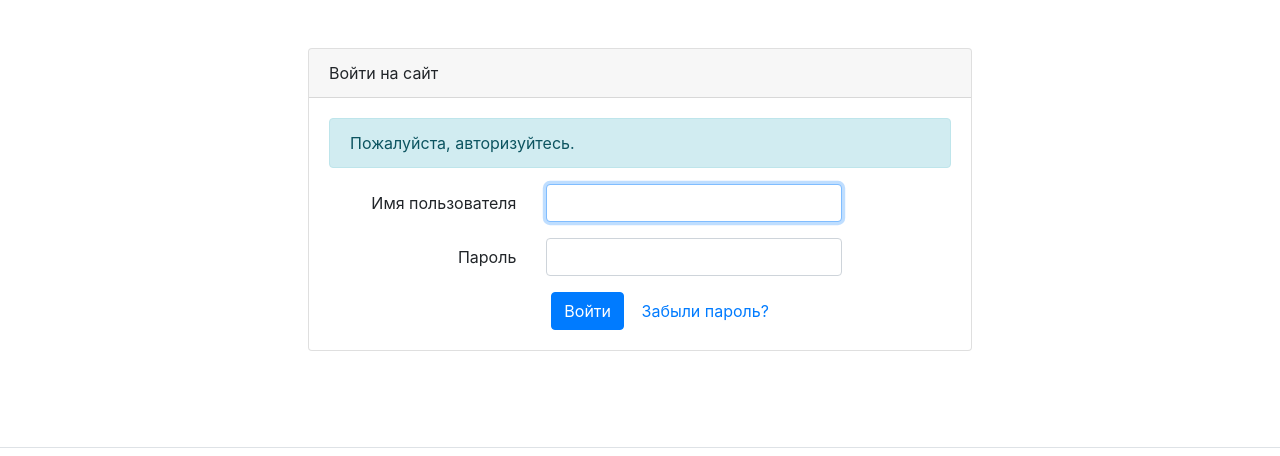
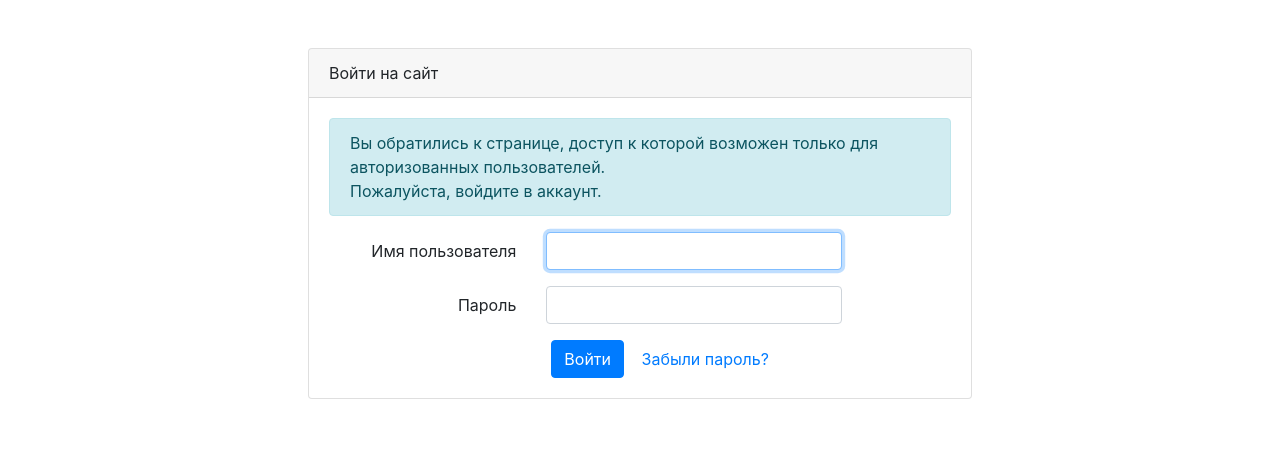
Before and after one commit to HETPAHHEP/wisejournal, a Django app: page /auth/login/?next=/auth/password_change/ in a window 1280 px wide. Shown: the part 62-518 px from the top of the page. Run offline with Django 3.2, Linux system fonts and the light colour scheme; some libraries are stand-ins or nearby versions.

Commit message:
add redirecting non-logged users to the login page

```diff
--- a/wisejournal/users/templates/registration/login.html
+++ b/wisejournal/users/templates/registration/login.html
@@ -13,10 +13,16 @@
           Имя пользователя и пароль не совпадают. Введите правильные данные.
         </div>
         {% endif %}
-
-        <div class="alert alert-info" role="alert">
-          Пожалуйста, авторизуйтесь.
-        </div>
+          {% if next %}
+            <div class="alert alert-info" role="alert">
+              Вы обратились к странице, доступ к которой возможен только для авторизованных пользователей.<br>
+              Пожалуйста, войдите в аккаунт.
+            </div>
+          {% else %}
+            <div class="alert alert-info" role="alert">
+            Пожалуйста, авторизуйтесь.
+            </div>
+          {% endif %}
 
         <form method="post" action="{% url 'login' %}">
           {% csrf_token %}
```
